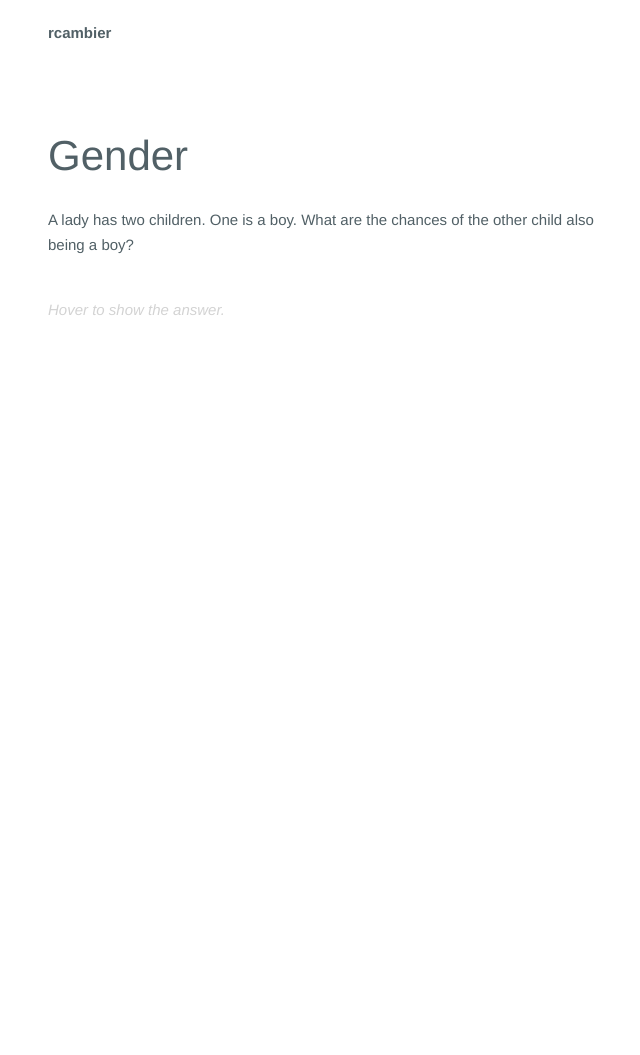
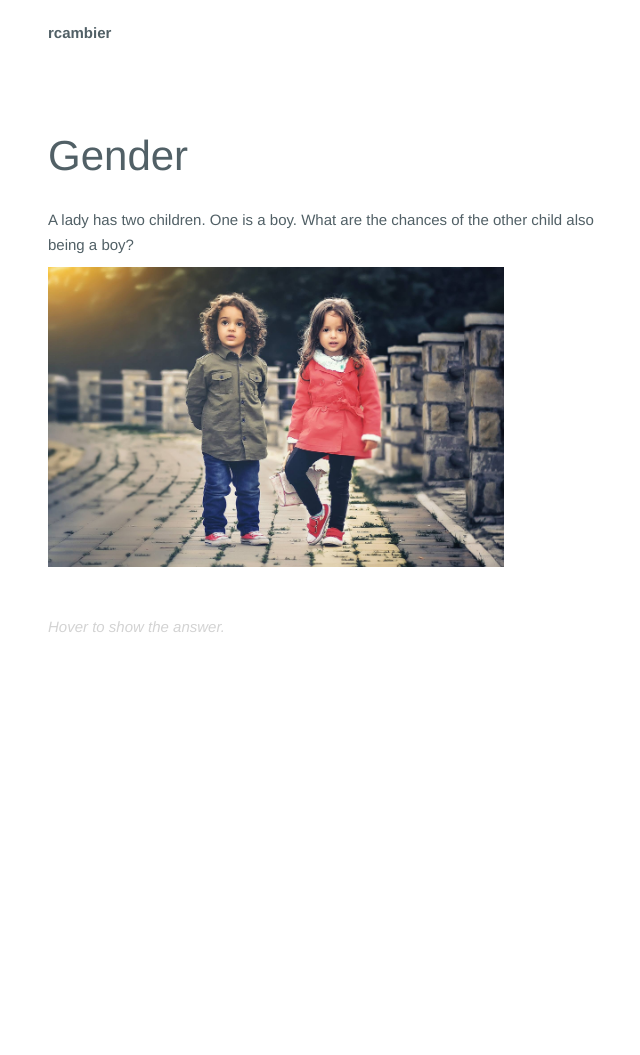
Before and after one commit to RCambier/rcambier.github.io, a Jekyll site: the page built from _posts/2018-12-10-gender.md, in a window 1280 px wide. Shown: the whole page, without its empty margins (312-952 px from the left). Built offline with Jekyll 4.4.1, drawn with Linux system fonts in a browser that asks for light colours; before the commit the page ends 900 px from its top, so only the background shows below that.

Commit message:
udpate gender blog

```diff
--- a/_posts/2018-12-10-gender.md
+++ b/_posts/2018-12-10-gender.md
@@ -6,6 +6,8 @@ title: Gender
 difficulty: 1
 ---
 A lady has two children. One is a boy. What are the chances of the other child also being a boy?
+
+![gender](/img/gender.jpg){:height="300px"}
 
 <div markdown="1" class='answer-title' style="color: lightgrey">_Hover to show the answer._
 </div>
```
Also changed, not shown: img/gender.jpg (added).
